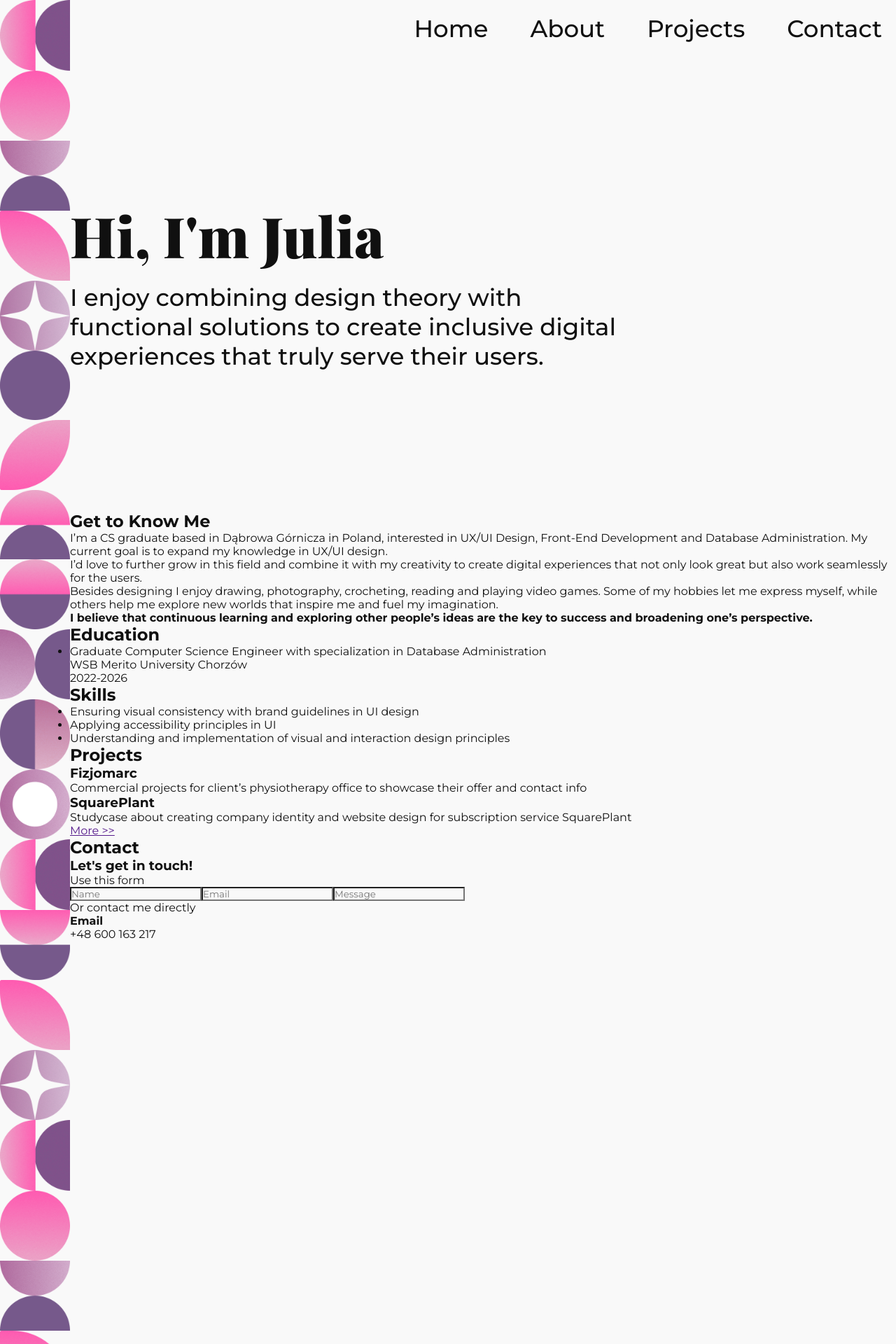
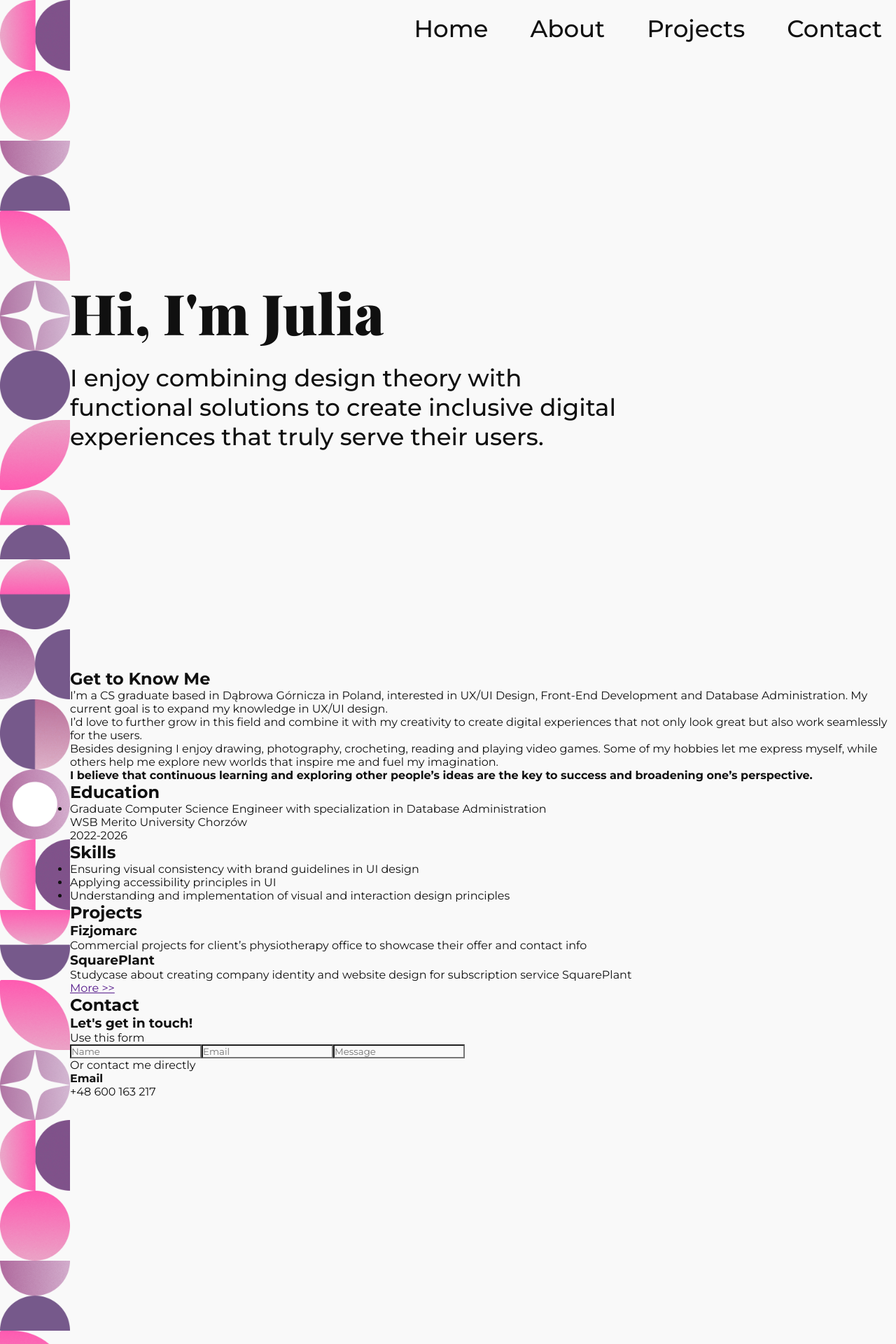
Before and after one commit to BlairStChair/portfolioWebsite, an Angular app: page / in a window 1280 px wide. Shown: the top 1920 px of the page at 70% size. Built offline with nearby package versions, Linux system fonts and the light colour scheme.

Commit message:
Fixed main padding

```diff
--- a/src/app/components/contact/contact.component.html
+++ b/src/app/components/contact/contact.component.html
@@ -1,3 +1,4 @@
+<div id="contact">
     <h2>Contact</h2>
     <h3><b>Let's get in touch!</b></h3>
     <div>
@@ -15,3 +16,4 @@
             <p>+48 600 163 217</p>
         </div>
     </div>
+</div>
--- a/src/app/components/home/home.component.scss
+++ b/src/app/components/home/home.component.scss
@@ -1,9 +1,9 @@
 .hello{
-    padding: 200px 350px 200px 0px;
+    padding: 310px 350px 310px 0px;
     letter-spacing: 1%;
     display: flex;
     flex-direction: column;
-    gap: 15px;
+    gap: 20px;
 }
 
 h1{
--- a/src/app/components/navbar/navbar.component.html
+++ b/src/app/components/navbar/navbar.component.html
@@ -1,5 +1,5 @@
-<nav>
-    <a href="#home">Home</a>
+<nav id="nabar">
+    <a href="#navbar">Home</a>
     <a href="#about">About</a>
     <a href="#projects">Projects</a>
     <a href="#contact">Contact</a>
--- a/src/app/components/navbar/navbar.component.scss
+++ b/src/app/components/navbar/navbar.component.scss
@@ -2,8 +2,6 @@ body{
     width: 100%;
 }
 nav{
-    position: sticky;
-    top: 0px;
     padding: 20px;
     font-weight: 500;
     font-size: 34px;
--- a/src/app/components/projects/projects.component.html
+++ b/src/app/components/projects/projects.component.html
@@ -1,3 +1,4 @@
+<div id="projects">
     <h2>Projects</h2>
     <div>
         <h3>Fizjomarc</h3>
@@ -10,3 +11,4 @@
     <div>
         <a href="">More >></a>
     </div>
+</div>
--- a/src/styles.scss
+++ b/src/styles.scss
@@ -22,11 +22,11 @@
 }
 
 main{
-  padding: 0px 20px;
+  padding: 0px 40px;
 }
 
 .right{
-  padding: 0px 80px;
+  padding: 0px 0px 0px 80px;
 }
 
 body{
```
Lines whose indentation alone changed are shown as unchanged.
